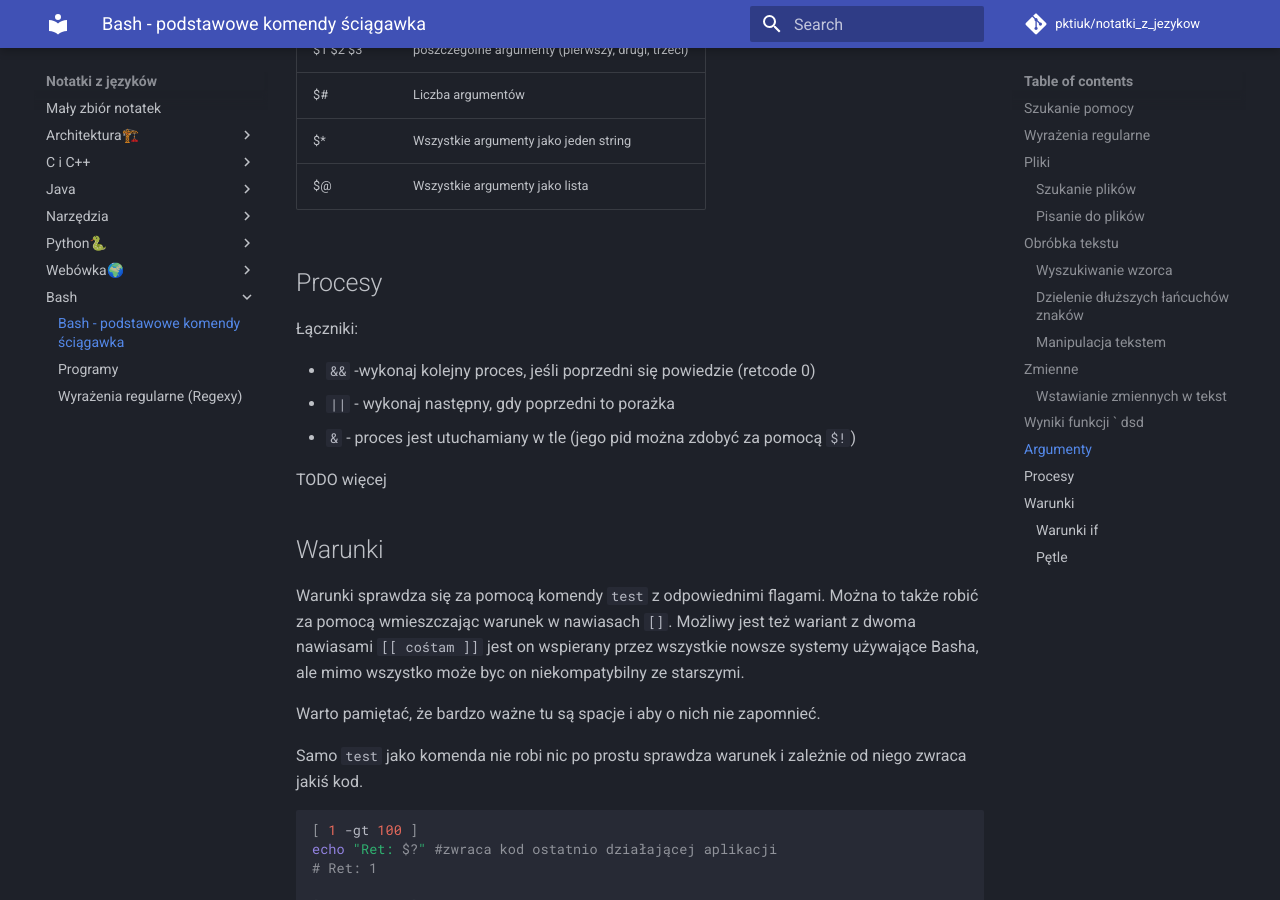
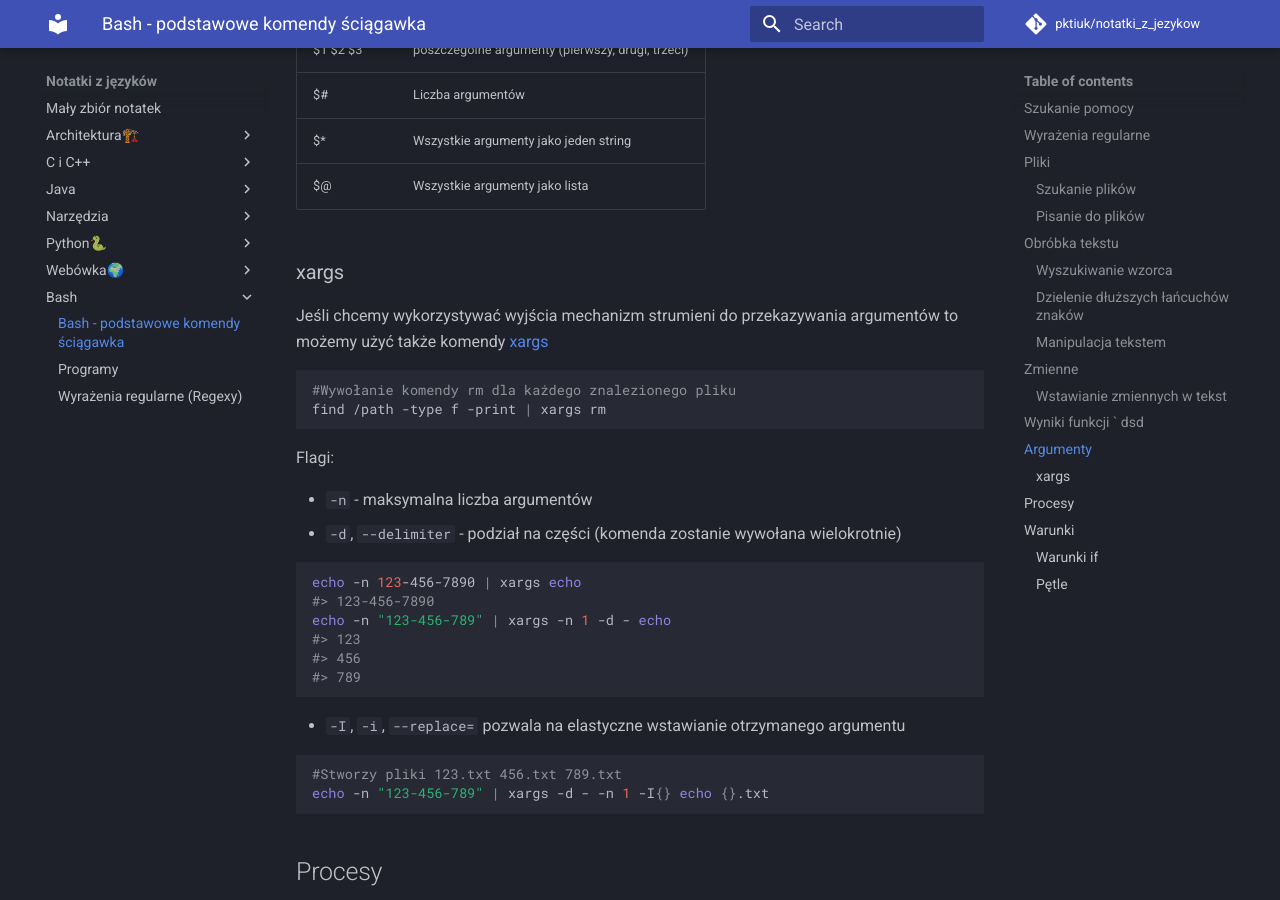
Before and after one commit to pktiuk/notatki_z_jezykow, an MkDocs documentation site: the page built from docs/bash/cheatsheet.md, in a window 1280 px wide and 900 px high, scrolled down 3744 px. Built offline with MkDocs 1.6.1 and Material for MkDocs 9.7.7, drawn with Linux system fonts in a browser that asks for light colours; comment, search, counter and statistics services are not loaded.

Commit message:
Opis xargs

````diff
--- a/docs/bash/cheatsheet.md
+++ b/docs/bash/cheatsheet.md
@@ -167,6 +167,36 @@ Zwroty przydatne przy obsłudze argumentów
 | $\*      | Wszystkie argumenty jako jeden string            |
 | $@       | Wszystkie argumenty jako lista                   |
 
+### xargs
+
+Jeśli chcemy wykorzystywać wyjścia mechanizm strumieni do przekazywania argumentów to możemy użyć także komendy [xargs](https://man7.org/linux/man-pages/man1/xargs.1.html)
+
+```bash
+#Wywołanie komendy rm dla każdego znalezionego pliku
+find /path -type f -print | xargs rm
+```
+
+Flagi:
+
+- `-n` - maksymalna liczba argumentów
+- `-d`, `--delimiter` - podział na części (komenda zostanie wywołana wielokrotnie)
+
+```bash
+echo -n 123-456-7890 | xargs echo
+#> 123-456-7890
+echo -n "123-456-789" | xargs -n 1 -d - echo
+#> 123
+#> 456
+#> 789
+```
+
+- `-I`, `-i`, `--replace=` pozwala na elastyczne wstawianie otrzymanego argumentu
+
+```bash
+#Stworzy pliki 123.txt 456.txt 789.txt
+echo -n "123-456-789" | xargs -d - -n 1 -I{} echo {}.txt
+```
+
 ## Procesy
 
 Łączniki:
````
